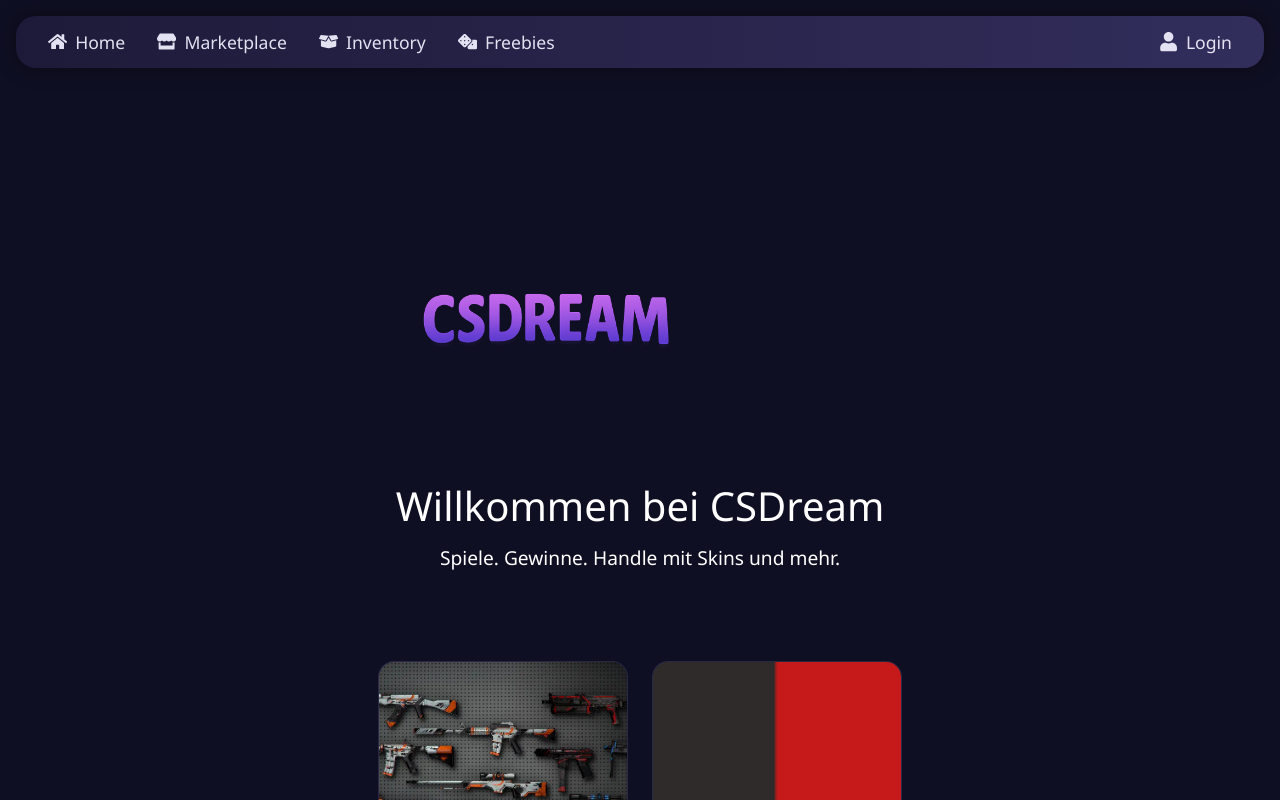
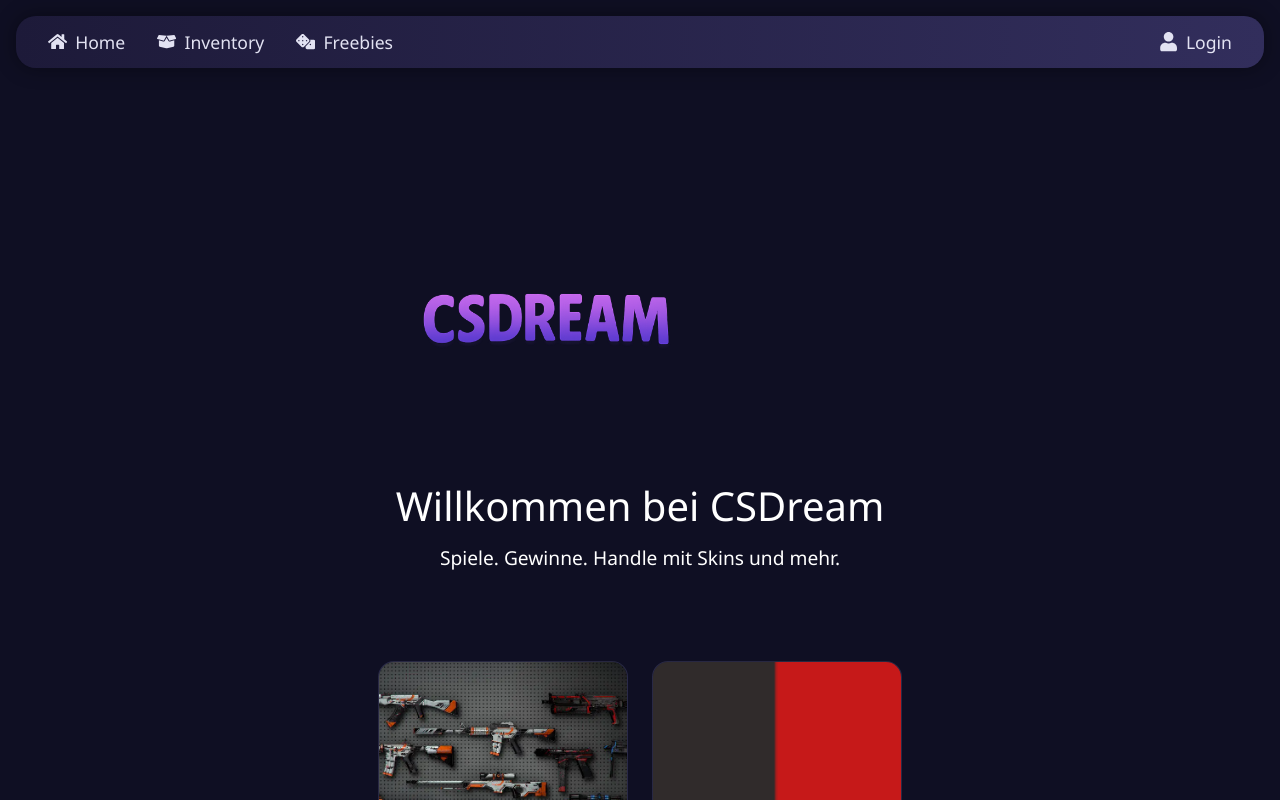
Before and after one commit to nicoriedner/CSDream, a React (Vite) app in the folder frontend/: page / in a window 1280 px wide. Shown: the top 800 px of the page. Built offline with nearby package versions, Linux system fonts and the light colour scheme.

Commit message:
Market teporär entfernt

```diff
--- a/frontend/src/App.tsx
+++ b/frontend/src/App.tsx
@@ -7,7 +7,6 @@ import Login from "./views/Login.tsx";
 import Register from "./views/Register.tsx";
 import {AuthProvider} from "./context/AuthContext.tsx";
 import Inventory from "./views/Inventory.tsx";
-import Market from "./views/Market.tsx";
 import Case from "./views/Case.tsx";
 import Freebies from "./views/Freebies.tsx";
 
@@ -22,7 +21,6 @@ function App() {
                         <Route path="/" element={<Homepage />} />
                         <Route path="/inventory" element={<Inventory />} />
                         <Route path="/cases" element={<Case />} />
-                        <Route path="/market" element={<Market />} />
                         <Route path="/freebies" element={<Freebies />} />
                         <Route path="/login" element={<Login />} />
                         <Route path="/register" element={<Register />} />
--- a/frontend/src/components/Header.tsx
+++ b/frontend/src/components/Header.tsx
@@ -54,7 +54,6 @@ const Header = () => {
         <header className="csdream-header">
             <nav className="csdream-nav">
                 <Link to="/" className="nav-link"><FaHome className="nav-icon" /> Home</Link>
-                <Link to="/marketplace" className="nav-link"><FaStore className="nav-icon" /> Marketplace</Link>
                 <Link to="/inventory" className="nav-link"><FaBoxOpen className="nav-icon" /> Inventory</Link>
                 <Link to="/freebies" className="nav-link"><FaDice className="nav-icon" /> Freebies</Link>
             </nav>
```
